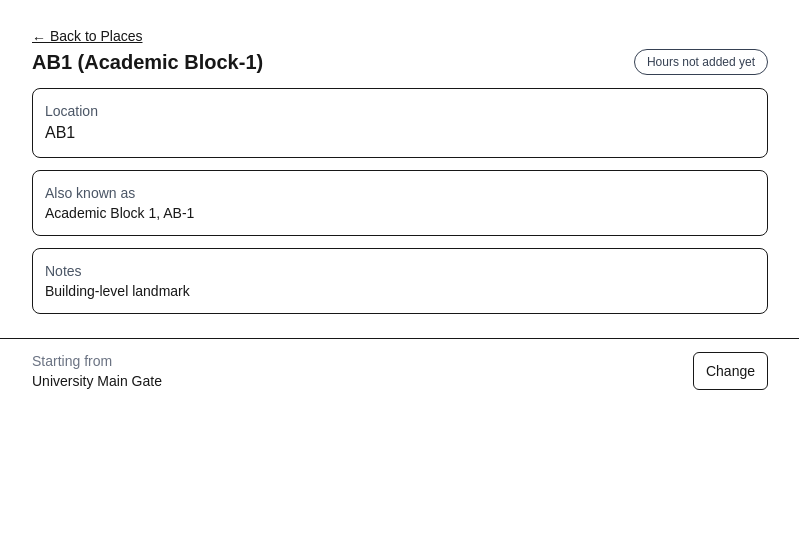
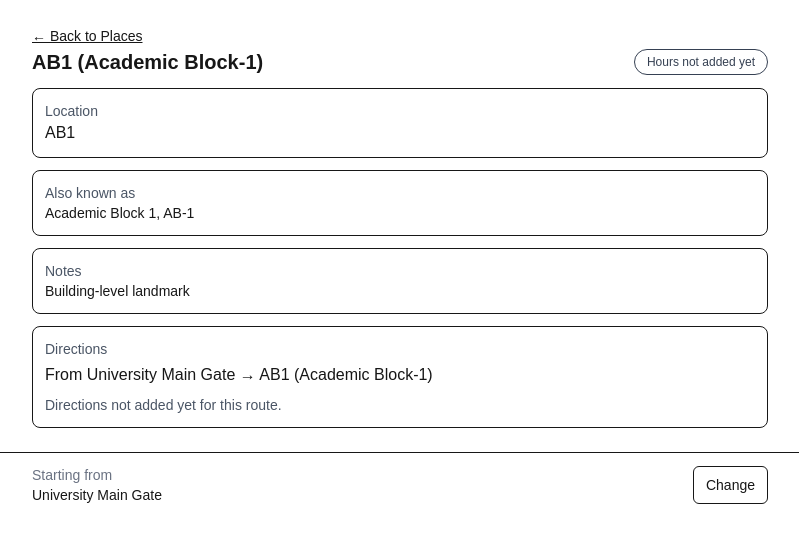
Before and after one commit to suryatej118/vitap-chatbot, a Next.js app: page /places/AB1 in a window 1280 px wide. Shown: the top 542 px of the page, without its empty margins (240-1039 px from the left). Built offline with nearby package versions, Linux system fonts and the light colour scheme.

Commit message:
Add start points to PlaceDetailPage

```diff
--- a/src/app/places/[placeId]/page.tsx
+++ b/src/app/places/[placeId]/page.tsx
@@ -1,7 +1,8 @@
-import { getPlaceById } from "@/lib/data/loaders";
+import { getPlaceById, getStartPointsFile } from "@/lib/data/loaders";
 import { formatPlaceLocation } from "@/lib/format/location";
 import { notFound } from "next/navigation";
 import { OpenNowBadge } from "@/components/OpenNowBadge";
+import { DirectionsCard } from "@/components/DirectionsCard";
 
 export default async function PlaceDetailPage(props: {
   params: Promise<{ placeId: string }>;
@@ -9,6 +10,8 @@ export default async function PlaceDetailPage(props: {
   const { placeId } = await props.params;
   const place = await getPlaceById(placeId);
   if (!place) return notFound();
+
+  const { startPoints } = await getStartPointsFile();
 
   return (
     <main className="space-y-3">
@@ -39,6 +42,8 @@ export default async function PlaceDetailPage(props: {
           <div className="text-sm">{place.notes}</div>
         </div>
       )}
+
+      <DirectionsCard placeId={place.place_id} placeName={place.name} startPoints={startPoints} />
     </main>
   );
 }
```
